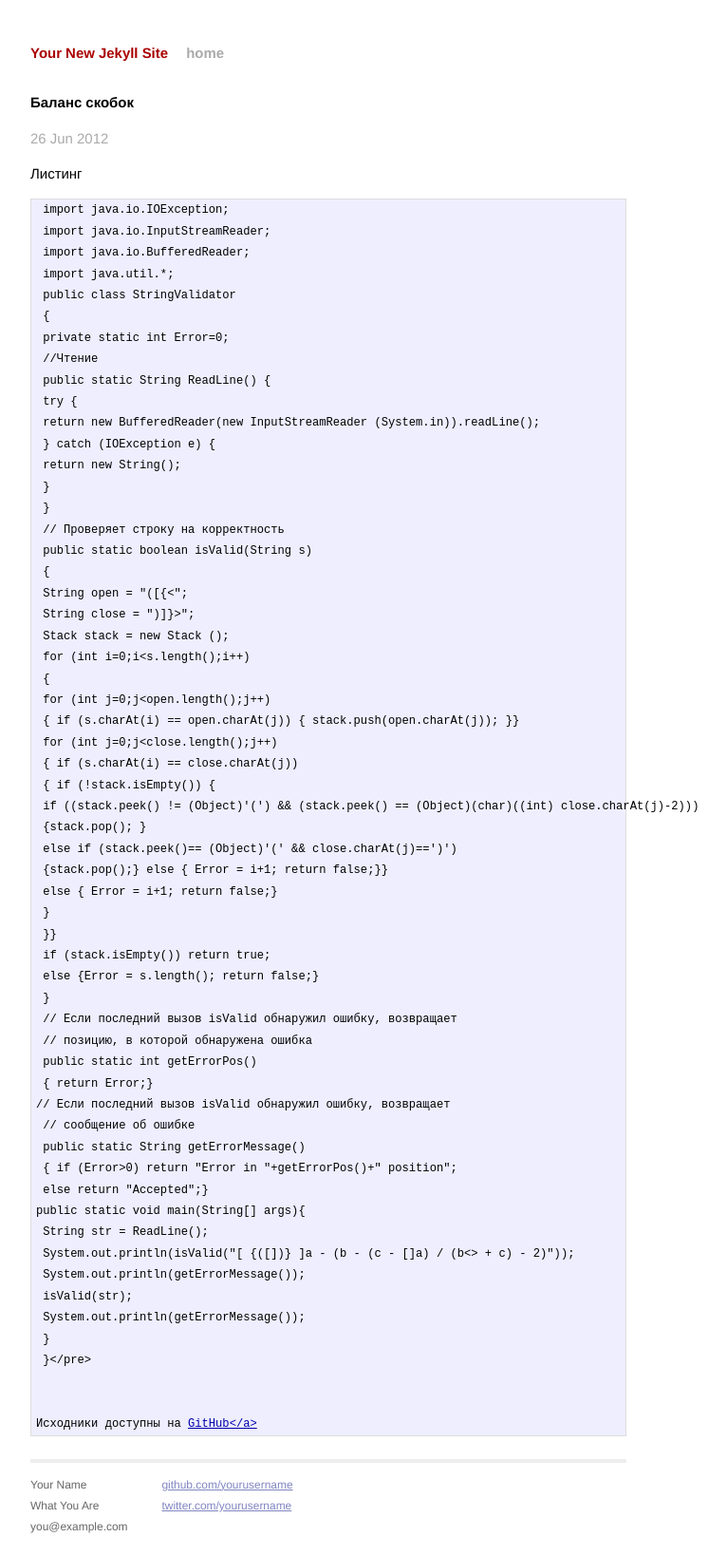
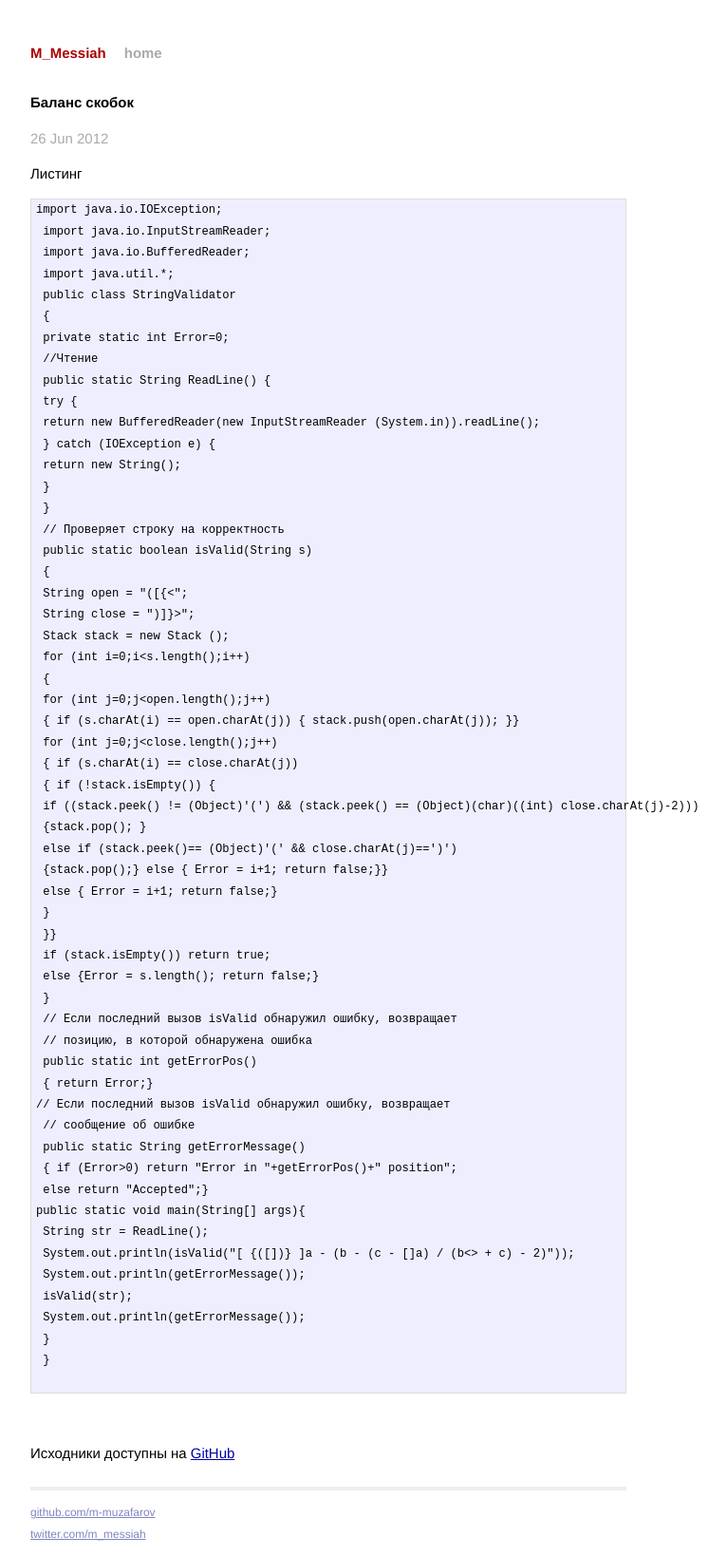
Before and after one commit to m-muzafarov/m-muzafarov.github.io, a Jekyll site: the page built from _posts/2012-06-26-balance.markdown, in a window 1280 px wide. Shown: the whole page at 95% size, without its empty margins (294-1060 px from the left). Built offline with Jekyll 4.4.1, drawn with Linux system fonts in a browser that asks for light colours; Markdown is read by kramdown in place of the engine named in the settings.

Commit message:
some fix

```diff
--- a/_config.yml
+++ b/_config.yml
@@ -1,3 +1,4 @@
-name: Your New Jekyll Site
+name: M_Messiah
 markdown: redcarpet
 pygments: true
+baseurl: m_messiah
--- a/_layouts/default.html
+++ b/_layouts/default.html
@@ -26,15 +26,8 @@
           <div class="footer">
             <div class="contact">
               <p>
-                Your Name<br />
-                What You Are<br />
-                you@example.com
-              </p>
-            </div>
-            <div class="contact">
-              <p>
-                <a href="https://github.com/yourusername">github.com/yourusername</a><br />
-                <a href="https://twitter.com/yourusername">twitter.com/yourusername</a><br />
+                <a href="https://github.com/m-muzafarov">github.com/m-muzafarov</a><br />
+                <a href="https://twitter.com/m_messiah">twitter.com/m_messiah</a><br />
               </p>
             </div>
           </div>
--- a/_posts/2012-06-26-balance.markdown
+++ b/_posts/2012-06-26-balance.markdown
@@ -3,13 +3,11 @@
 status: publish
 published: true
 title: Баланс скобок
-author: ––=Messiλh=––
-author_login: Messiah
+author: M_Messiah
+author_login: M_Messiah
 author_email: m.muzafarov@gmail.com
 author_url: http://m.muzafarov.vk.com
 excerpt: "Листинг\r\n"
-wordpress_id: 53
-wordpress_url: http://messiah.ks8.ru/wordpress/?p=53
 date: 2012-06-26 21:40:24.000000000 +06:00
 categories:
 - Java&#47;Tasks
@@ -17,8 +15,8 @@
 comments: []
 ---
 Листинг
-<a id="more"></a><a id="more-53"></a>
-<pre class="brush: java; gutter: true">&nbsp;import java.io.IOException;
+
+<pre class="brush: java; gutter: true">import java.io.IOException;
  import java.io.InputStreamReader;
  import java.io.BufferedReader;
  import java.util.*;
@@ -72,7 +70,8 @@
  isValid(str);
  System.out.println(getErrorMessage());
  }
- }<&#47;pre>
+ }
+ </pre>
 &nbsp;
 
-Исходники доступны на <a href="https:&#47;&#47;github.com&#47;m-muzafarov&#47;java_course&#47;blob&#47;master&#47;StringValidator.java" target="_blank">GitHub<&#47;a>
+Исходники доступны на [GitHub](https://github.com/m-muzafarov/java_course/blob/master/StringValidator.java)
```
Also changed, not shown: _posts/2011-09-09-%d0%bf%d0%be%d0%bb%d0%b5%d0%b7%d0%bd%d0%be%d1%81%d1%82%d0%b8-%d0%bc%d0%b0%d1%82%d0%bc%d0%b5%d1%85%d0%be%d0%b2%d1%86%d0%b0.markdown (deleted, +0 -31 lines).
